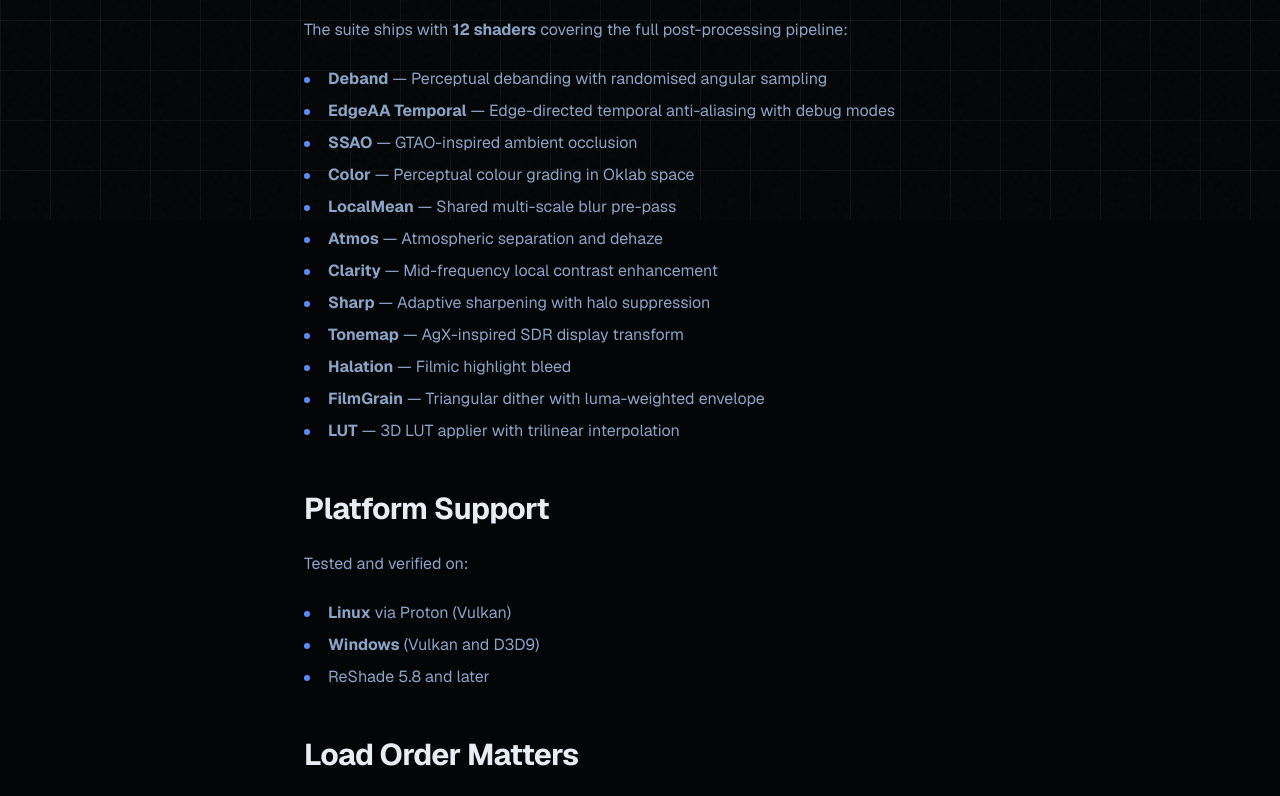
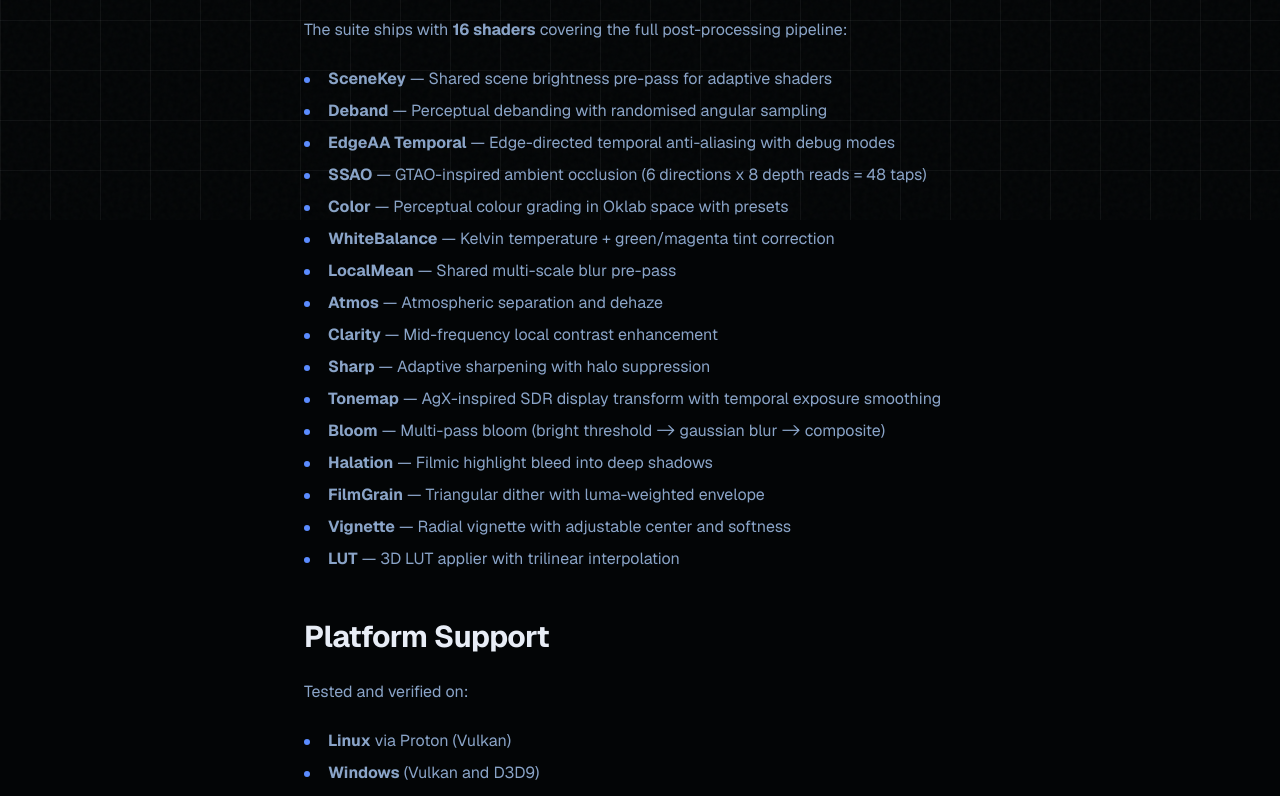
Before and after one commit to fernbacher/Yggdrasil.fx, a Next.js app in the folder website/: page /blog/v1-0-release in a window 1280 px wide. Shown: the part 580-1376 px from the top of the page. Built offline with nearby package versions, Linux system fonts and the light colour scheme.

Commit message:
Update Yggdrasil.fx v1.0 release notes
Updated the release notes to reflect the addition of four new shaders, bringing the total to sixteen. Adjusted the recommended load order for shaders.

```diff
--- a/website/src/content/blog/v1-0-release.mdx
+++ b/website/src/content/blog/v1-0-release.mdx
@@ -1,22 +1,32 @@
+---
+title: "Yggdrasil.fx v1.0 — Initial Release"
+date: "2026-06-28"
+excerpt: "The first public release of the Yggdrasil ReShade shader suite. Sixteen shaders, cross-platform support, and a fully documented pipeline."
+---
+
 # Yggdrasil.fx v1.0 — Initial Release
 
 After months of development and testing across Vulkan, D3D9, and Proton, **Yggdrasil.fx v1.0** is now public.
 
 ## What's Included
 
-The suite ships with **12 shaders** covering the full post-processing pipeline:
+The suite ships with **16 shaders** covering the full post-processing pipeline:
 
+- **SceneKey** — Shared scene brightness pre-pass for adaptive shaders
 - **Deband** — Perceptual debanding with randomised angular sampling
 - **EdgeAA Temporal** — Edge-directed temporal anti-aliasing with debug modes
-- **SSAO** — GTAO-inspired ambient occlusion
-- **Color** — Perceptual colour grading in Oklab space
+- **SSAO** — GTAO-inspired ambient occlusion (6 directions x 8 depth reads = 48 taps)
+- **Color** — Perceptual colour grading in Oklab space with presets
+- **WhiteBalance** — Kelvin temperature + green/magenta tint correction
 - **LocalMean** — Shared multi-scale blur pre-pass
 - **Atmos** — Atmospheric separation and dehaze
 - **Clarity** — Mid-frequency local contrast enhancement
 - **Sharp** — Adaptive sharpening with halo suppression
-- **Tonemap** — AgX-inspired SDR display transform
-- **Halation** — Filmic highlight bleed
+- **Tonemap** — AgX-inspired SDR display transform with temporal exposure smoothing
+- **Bloom** — Multi-pass bloom (bright threshold -> gaussian blur -> composite)
+- **Halation** — Filmic highlight bleed into deep shadows
 - **FilmGrain** — Triangular dither with luma-weighted envelope
+- **Vignette** — Radial vignette with adjustable center and softness
 - **LUT** — 3D LUT applier with trilinear interpolation
 
 ## Platform Support
@@ -29,7 +39,7 @@ Tested and verified on:
 
 ## Load Order Matters
 
-Shaders execute sequentially. Follow the [recommended load order](/docs) for correct pipeline behaviour — debanding first, detail shaders in the middle, finish effects last.
+Shaders execute sequentially. Follow the [recommended load order](/docs) for correct pipeline behaviour — SceneKey and debanding first, detail shaders in the middle, finish effects last.
 
 ## What's Next
 
```
